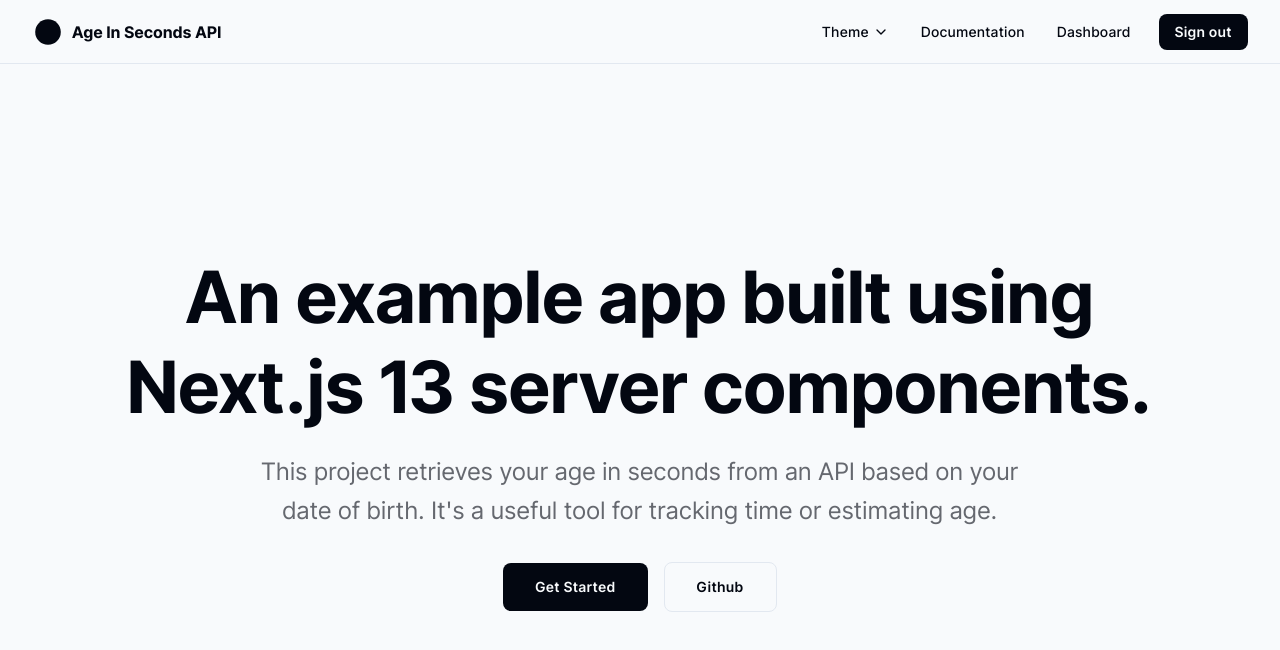
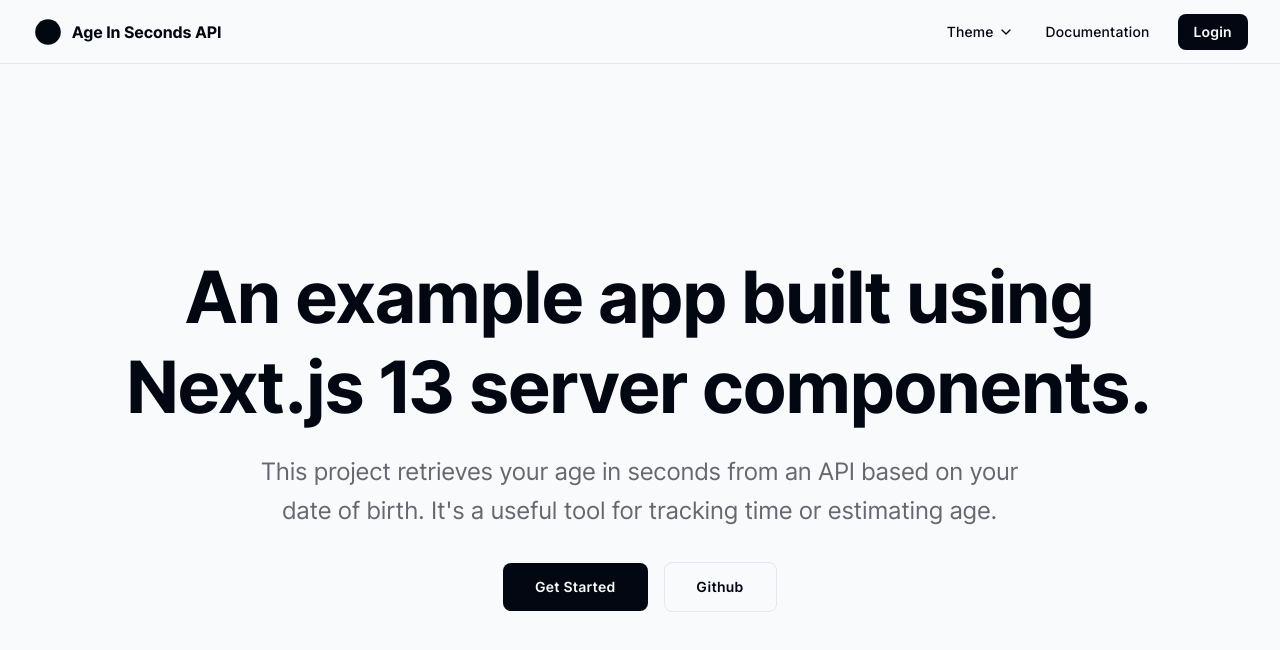
Before and after one commit to alifarooq9/AgeInSecondsApi, a Next.js app: page / in a window 1280 px wide. Shown: the top 650 px of the page. Built offline with nearby package versions, Linux system fonts and the light colour scheme; no server answers; what tailwindcss-radix would draw is missing.

Commit message:
next-auth configure, redis db, header

```diff
--- a/src/components/Header.tsx
+++ b/src/components/Header.tsx
@@ -8,7 +8,6 @@ import SignOutButton from "./SignOutButton";
 const Header = async () => {
 	//current session
 	const session = await getServerAuthSession();
-	console.log(session);
 
 	return (
 		<header className="h-16 z-40 sticky top-0 bg-slate-50 dark:bg-background flex justify-center items-center w-full border-b border-default">
@@ -44,7 +43,7 @@ const Header = async () => {
 								Documentation
 							</Link>
 						</li>
-						{true ? (
+						{session ? (
 							<>
 								<li>
 									<Link
```
